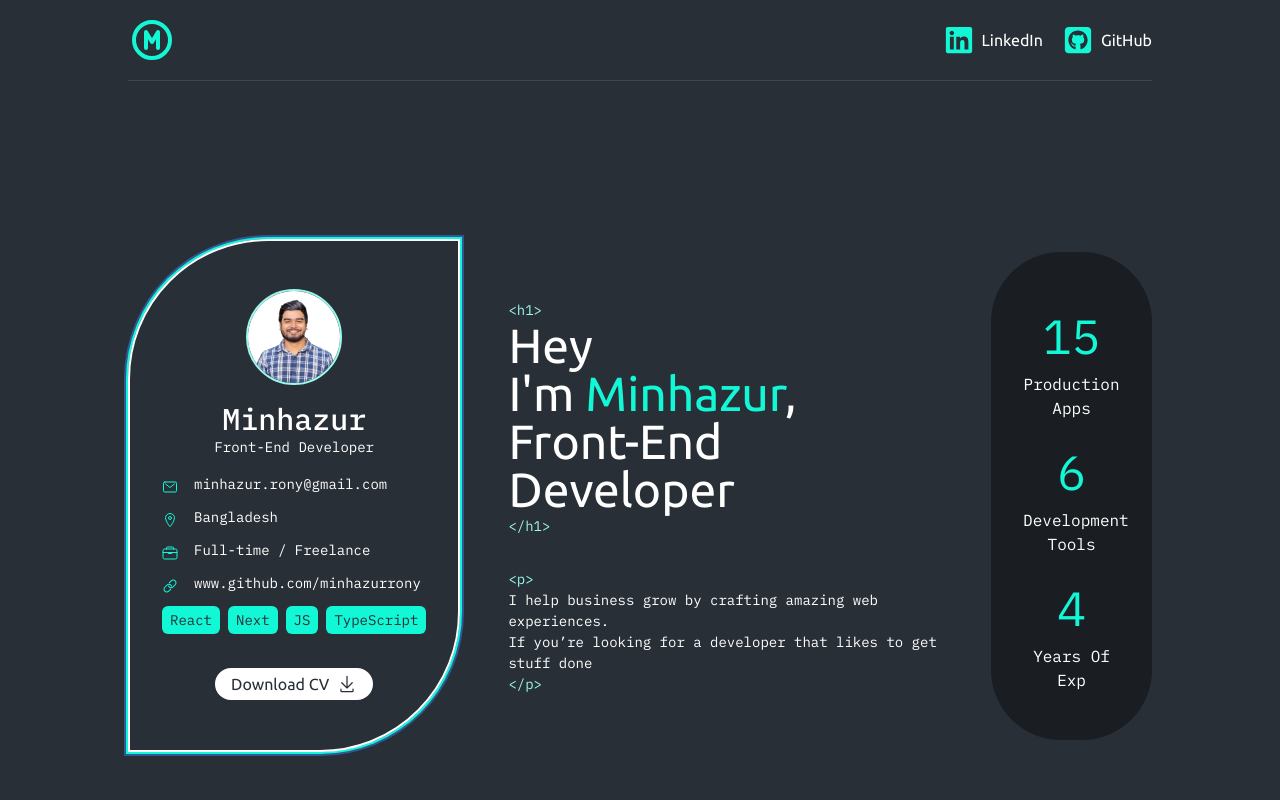
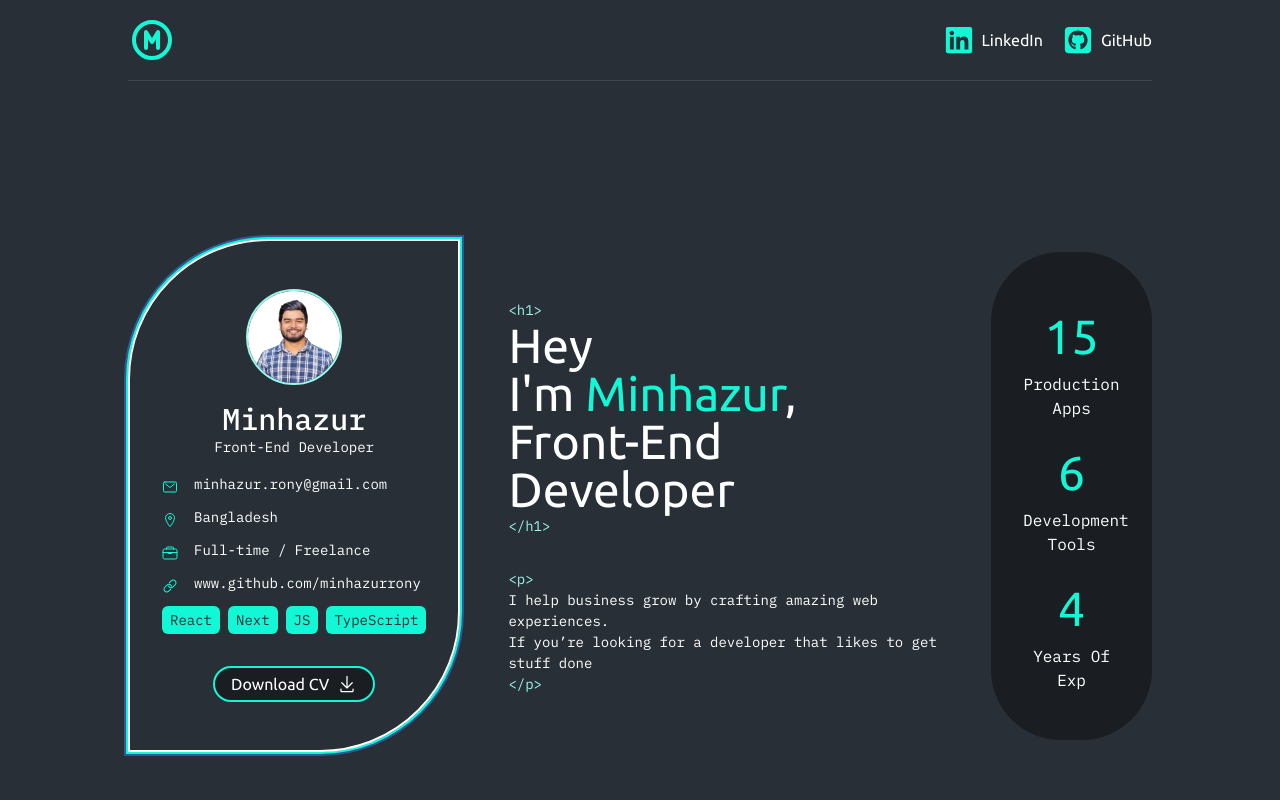
Before and after one commit to minhazurrony/portfolio, a Next.js app: page / in a window 1280 px wide. Shown: the top 800 px of the page. Built offline with nearby package versions, Linux system fonts and the light colour scheme.

Commit message:
style: update cv download button and add font family to stats number

```diff
--- a/app/containers/home-page/Hero.tsx
+++ b/app/containers/home-page/Hero.tsx
@@ -65,8 +65,8 @@ function Hero() {
               </div>
               <div className="mt-8 flex justify-center">
                 <Reveal>
-                  <button className="text-md flex items-center rounded-full border-2 bg-white px-4 py-1 font-ubuntu text-bg-one duration-300 ease-in hover:border-brand-one hover:text-bg-two">
-                    Download CV{" "}
+                  <button className="text-md flex items-center rounded-full border-2 border-brand-one bg-bg-two px-4 py-1 font-ubuntu text-white duration-300 ease-in hover:bg-brand-one hover:text-grey">
+                    Download CV
                     <span className="pl-2">
                       <GoDownload className="text-xl" />
                     </span>
@@ -139,7 +139,7 @@ function Stats({ count, title }: StatsProps) {
 
   return (
     <div className="text-center">
-      <m.h3 ref={ref} className="text-[48px] text-brand-one">
+      <m.h3 ref={ref} className="font-ubuntu text-[48px] text-brand-one">
         {rounded}
       </m.h3>
       <Reveal>
```
